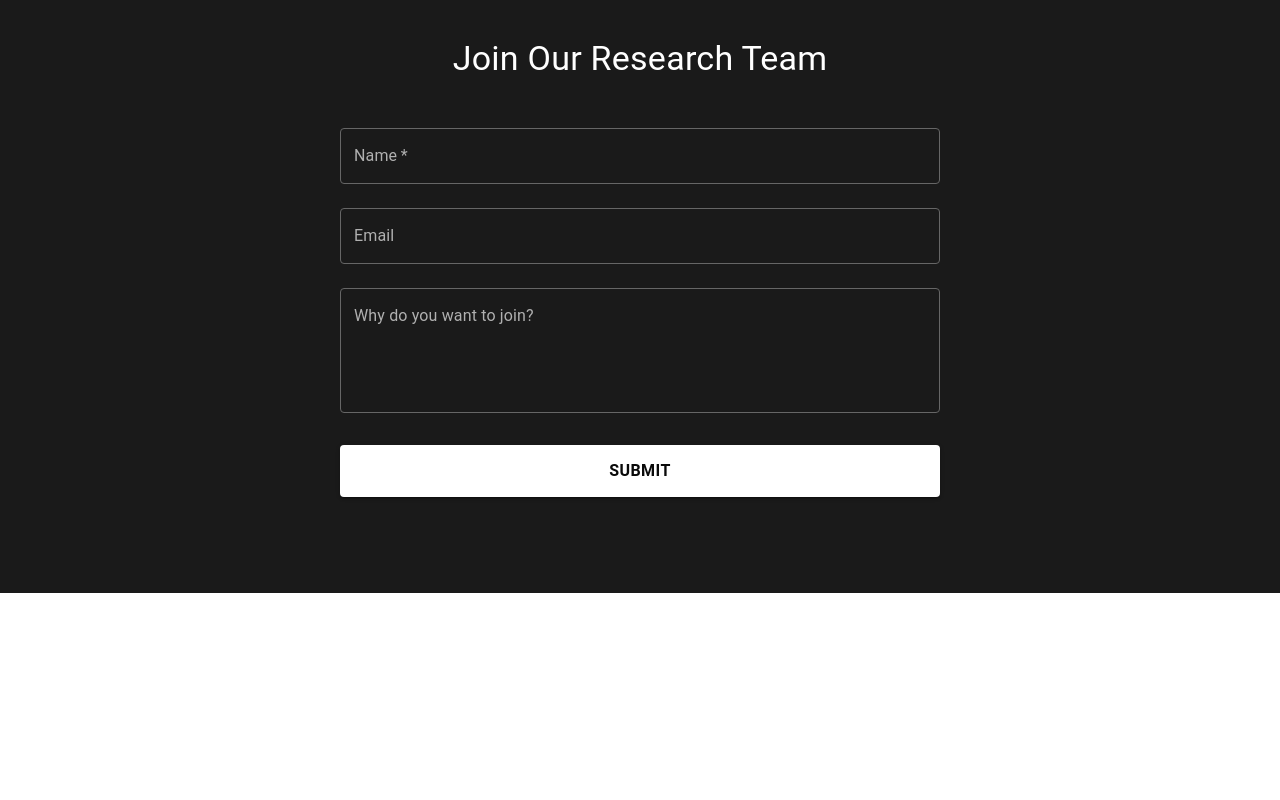
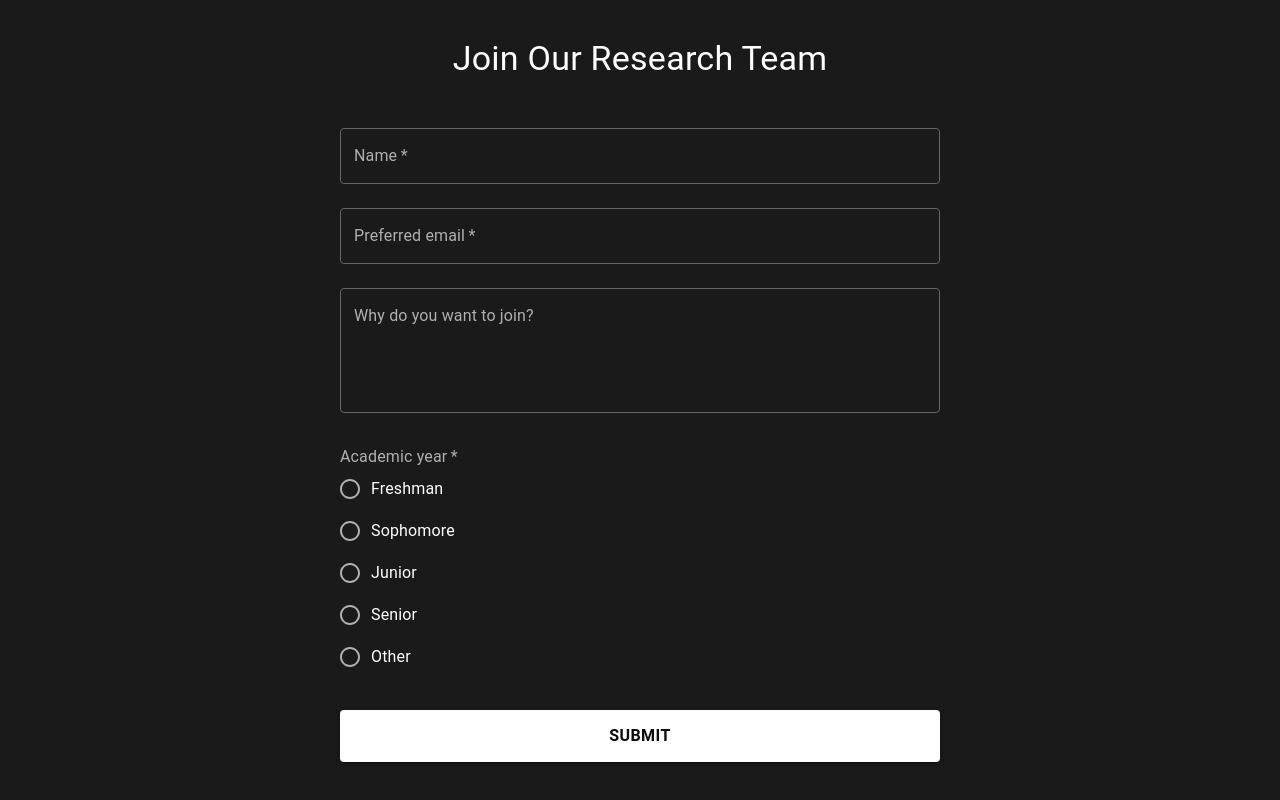
Before and after one commit to UAVGCSTeam/cppgcs-website, a React (Create React App) app: page / in a window 1280 px wide. Shown: the part 1646-2446 px from the top of the page. Before the commit the page ends 2239 px from the top, so only its background shows below. Built offline with nearby package versions, Linux system fonts and the light colour scheme.

Commit message:
added the broken form fields

```diff
--- a/src/ResearchForm.js
+++ b/src/ResearchForm.js
@@ -1,11 +1,13 @@
 import React, { useState } from 'react';
-import { Box, TextField, Button, Typography } from '@mui/material';
+import { Box, TextField, Button, Typography, FormControl, FormLabel, RadioGroup, FormControlLabel, Radio } from '@mui/material';
 
 function ResearchForm() {
   const [formData, setFormData] = useState({
     name: '',
     email: '',
-    message: ''
+    message: '',
+    year: '',
+    otherText: ''
   });
   const [submitted, setSubmitted] = useState(false);
 
@@ -19,13 +21,10 @@ function ResearchForm() {
   const handleSubmit = async (e) => {
     e.preventDefault();
 
-    // TODO: Replace with your actual Google Form ID and entry IDs
     const GOOGLE_FORM_ACTION = 'https://docs.google.com/forms/d/e/1FAIpQLSf0qD3djMuQwOzSJWK_UV-HHD2k3KT0PEBVJG1iQhqAfmJgCQ/formResponse';
 
     const formDataEncoded = new FormData();
     formDataEncoded.append('entry.1717205639', formData.name);
-    // formDataEncoded.append('entry.YOUR_EMAIL_FIELD_ID', formData.email);
-    // formDataEncoded.append('entry.YOUR_MESSAGE_FIELD_ID', formData.message);
 
     try {
       await fetch(GOOGLE_FORM_ACTION, {
@@ -34,7 +33,7 @@ function ResearchForm() {
         mode: 'no-cors'
       });
       setSubmitted(true);
-      setFormData({ name: '', email: '', message: '' });
+      setFormData({ name: '', email: '', message: '', year: '', otherText: '' });
     } catch (error) {
       console.error('Error submitting form:', error);
     }
@@ -113,9 +112,9 @@ function ResearchForm() {
 
       <TextField
         fullWidth
-        // required
+        required
         name="email"
-        label="Email"
+        label="Preferred email"
         type="email"
         value={formData.email}
         onChange={handleChange}
@@ -174,6 +173,96 @@ function ResearchForm() {
         }}
       />
 
+      <FormControl
+        component="fieldset"
+        margin="normal"
+        required
+        sx={{
+          mt: 3,
+          width: '100%'
+        }}
+      >
+        <FormLabel
+          component="legend"
+          sx={{
+            color: '#b0b0b0',
+            '&.Mui-focused': {
+              color: '#ffffff'
+            }
+          }}
+        >
+          Academic year
+        </FormLabel>
+        <RadioGroup
+          name="interest"
+          value={formData.interest}
+          onChange={handleChange}
+        >
+          <FormControlLabel
+            value="freshman"
+            control={<Radio sx={{ color: '#b0b0b0', '&.Mui-checked': { color: '#ffffff' } }} />}
+            label="Freshman"
+            sx={{ color: '#ffffff' }}
+          />
+          <FormControlLabel
+            value="sophomore"
+            control={<Radio sx={{ color: '#b0b0b0', '&.Mui-checked': { color: '#ffffff' } }} />}
+            label="Sophomore"
+            sx={{ color: '#ffffff' }}
+          />
+          <FormControlLabel
+            value="junior"
+            control={<Radio sx={{ color: '#b0b0b0', '&.Mui-checked': { color: '#ffffff' } }} />}
+            label="Junior"
+            sx={{ color: '#ffffff' }}
+          />
+          <FormControlLabel
+            value="senior"
+            control={<Radio sx={{ color: '#b0b0b0', '&.Mui-checked': { color: '#ffffff' } }} />}
+            label="Senior"
+            sx={{ color: '#ffffff' }}
+          />
+          <FormControlLabel
+            value="other"
+            control={<Radio sx={{ color: '#b0b0b0', '&.Mui-checked': { color: '#ffffff' } }} />}
+            label="Other"
+            sx={{ color: '#ffffff' }}
+          />
+        </RadioGroup>
+        {formData.interest === 'other' && (
+          <TextField
+            fullWidth
+            required
+            name="otherText"
+            label="Please specify"
+            value={formData.otherText}
+            onChange={handleChange}
+            margin="normal"
+            sx={{
+              mt: 2,
+              '& .MuiOutlinedInput-root': {
+                color: '#ffffff',
+                '& fieldset': {
+                  borderColor: '#666666',
+                },
+                '&:hover fieldset': {
+                  borderColor: '#999999',
+                },
+                '&.Mui-focused fieldset': {
+                  borderColor: '#ffffff',
+                },
+              },
+              '& .MuiInputLabel-root': {
+                color: '#b0b0b0',
+              },
+              '& .MuiInputLabel-root.Mui-focused': {
+                color: '#ffffff',
+              },
+            }}
+          />
+        )}
+      </FormControl>
+
       <Button
         type="submit"
         variant="contained"
```
